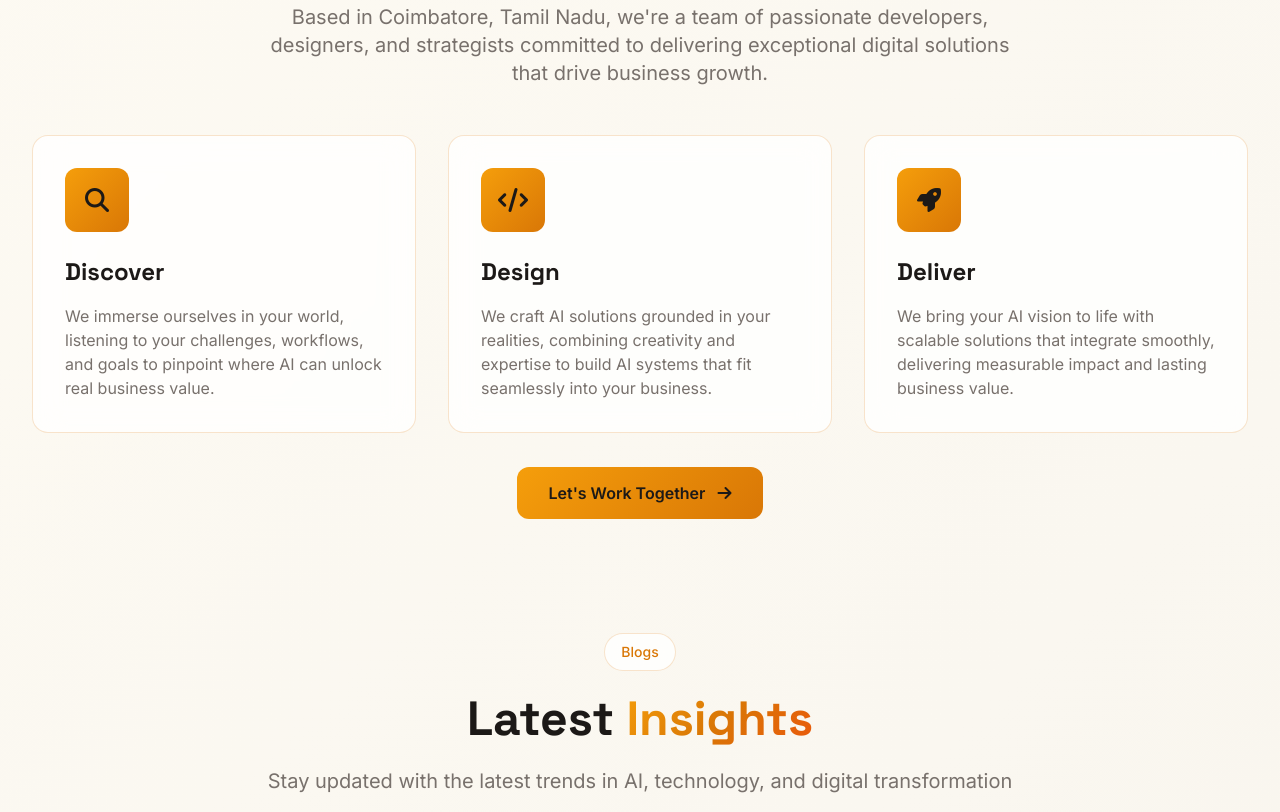
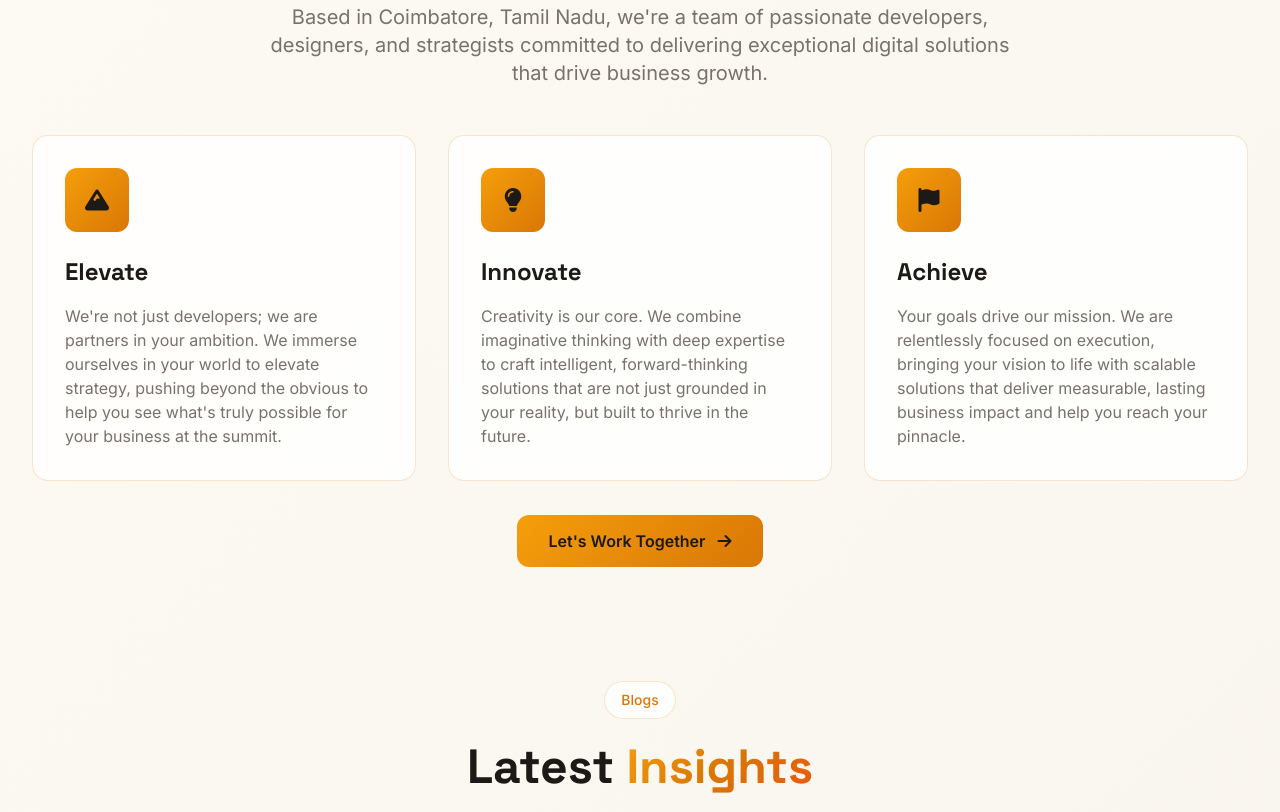
Before and after one commit to Pinnacle1/pinnacle, a plain HTML site: page index.html in a window 1280 px wide. Shown: the part 995-1807 px from the top of the page. Drawn offline with nearby package versions, Linux system fonts and the light colour scheme.

Commit message:
updated why pinnacle section

```diff
--- a/index.html
+++ b/index.html
@@ -440,36 +440,36 @@
             </div>
 
             <div class="grid grid-cols-1 md:grid-cols-3 gap-8">
-                <!-- Discover Card -->
+                <!-- Elevate Card -->
                 <div class="card-hover glass-effect rounded-2xl p-8 group">
                     <div class="w-16 h-16 bg-gradient-to-br from-primary to-secondary rounded-xl flex items-center justify-center mb-6 group-hover:scale-110 transition-transform duration-300">
-                        <i class="fas fa-search text-2xl text-white"></i>
-                    </div>
-                    <h3 class="text-2xl font-heading font-bold mb-4 text-white">Discover</h3>
+                        <i class="fas fa-mountain text-2xl text-white"></i>
+                    </div>
+                    <h3 class="text-2xl font-heading font-bold mb-4 text-white">Elevate</h3>
                     <p class="text-gray-400">
-                        We immerse ourselves in your world, listening to your challenges, workflows, and goals to pinpoint where AI can unlock real business value.
-                    </p>
-                </div>
-
-                <!-- Design Card -->
+                        We're not just developers; we are partners in your ambition. We immerse ourselves in your world to elevate strategy, pushing beyond the obvious to help you see what's truly possible for your business at the summit.
+                    </p>
+                </div>
+
+                <!-- Innovate Card -->
                 <div class="card-hover glass-effect rounded-2xl p-8 group">
                     <div class="w-16 h-16 bg-gradient-to-br from-secondary to-accent rounded-xl flex items-center justify-center mb-6 group-hover:scale-110 transition-transform duration-300">
-                        <i class="fas fa-code text-2xl text-white"></i>
-                    </div>
-                    <h3 class="text-2xl font-heading font-bold mb-4 text-white">Design</h3>
+                        <i class="fas fa-lightbulb text-2xl text-white"></i>
+                    </div>
+                    <h3 class="text-2xl font-heading font-bold mb-4 text-white">Innovate</h3>
                     <p class="text-gray-400">
-                        We craft AI solutions grounded in your realities, combining creativity and expertise to build AI systems that fit seamlessly into your business.
-                    </p>
-                </div>
-
-                <!-- Deliver Card -->
+                        Creativity is our core. We combine imaginative thinking with deep expertise to craft intelligent, forward-thinking solutions that are not just grounded in your reality, but built to thrive in the future.
+                    </p>
+                </div>
+
+                <!-- Achieve Card -->
                 <div class="card-hover glass-effect rounded-2xl p-8 group">
                     <div class="w-16 h-16 bg-gradient-to-br from-accent to-primary rounded-xl flex items-center justify-center mb-6 group-hover:scale-110 transition-transform duration-300">
-                        <i class="fas fa-rocket text-2xl text-white"></i>
-                    </div>
-                    <h3 class="text-2xl font-heading font-bold mb-4 text-white">Deliver</h3>
+                        <i class="fas fa-flag text-2xl text-white"></i>
+                    </div>
+                    <h3 class="text-2xl font-heading font-bold mb-4 text-white">Achieve</h3>
                     <p class="text-gray-400">
-                        We bring your AI vision to life with scalable solutions that integrate smoothly, delivering measurable impact and lasting business value.
+                        Your goals drive our mission. We are relentlessly focused on execution, bringing your vision to life with scalable solutions that deliver measurable, lasting business impact and help you reach your pinnacle.
                     </p>
                 </div>
             </div>
```
